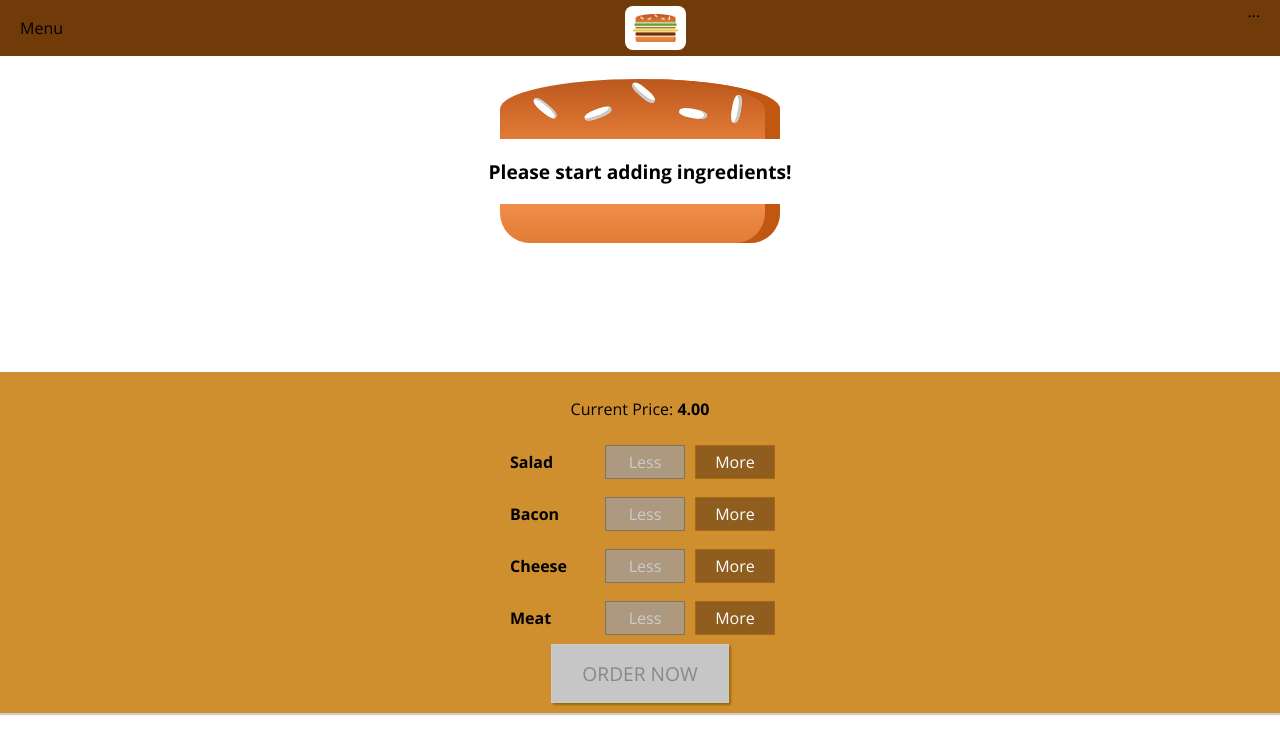
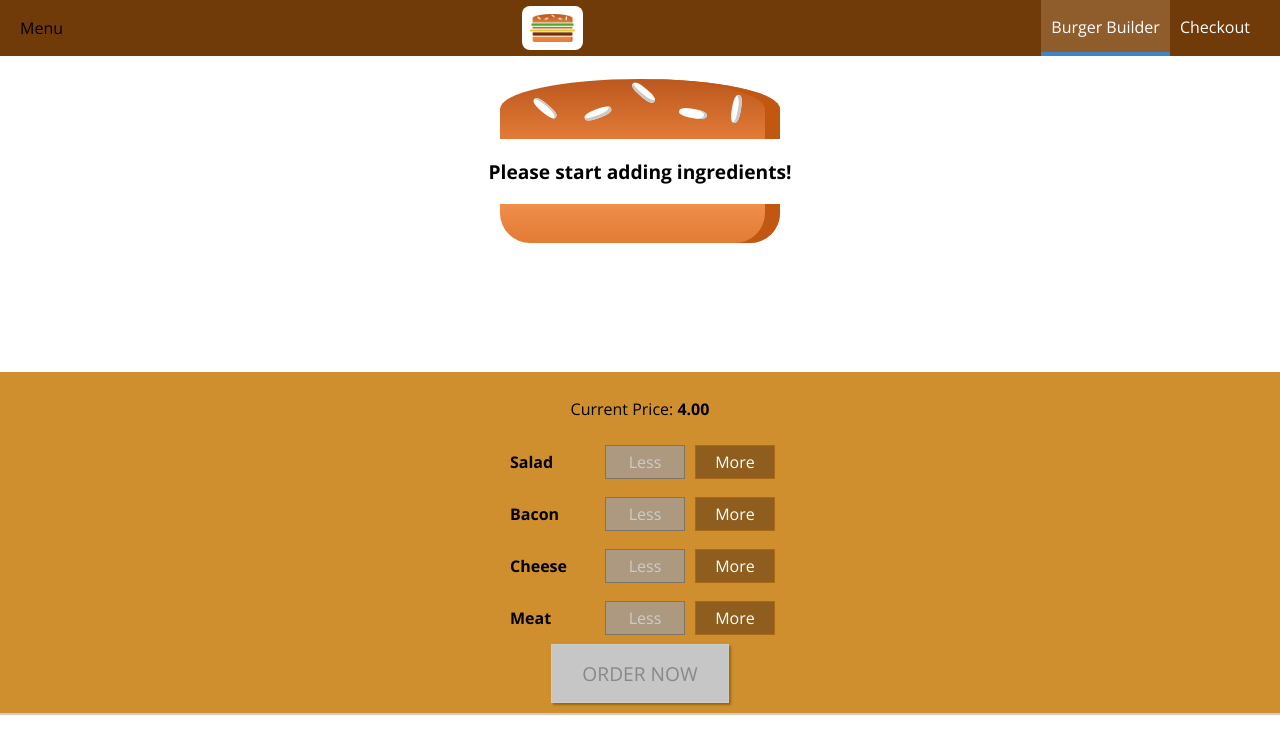
Before and after one commit to nikakey/MyBurger, a React app: page / in a window 1280 px wide. Shown: the top 754 px of the page. Built offline with nearby package versions, Linux system fonts and the light colour scheme.

Commit message:
Add reusable nav items

```diff
--- /dev/null
+++ b/src/components/Navigation/NavigationItems/NavigationItem/NavigationItem.css
@@ -0,0 +1,25 @@
+.NavItem {
+  margin: 0;
+  box-sizing: border-box;
+  display: flex;
+  height: 100%;
+  align-items: center;
+}
+
+.NavItem a {
+  color: #ffffff;
+  text-decoration: none;
+  height: 100%;
+  padding: 16px 10px;
+  border-bottom: 4px solid transparent;
+  box-sizing: border-box;
+  display: block;
+}
+
+.NavItem a:hover,
+.NavItem a:active,
+.NavItem a.active {
+  background: #8f5c2c;
+  border-bottom: 4px solid #4084c8;
+  color: #ffffff;
+}
--- /dev/null
+++ b/src/components/Navigation/NavigationItems/NavigationItem/NavigationItem.js
@@ -0,0 +1,12 @@
+import React from 'react';
+import classes from './NavigationItem.css';
+
+const navItem = (props) => (
+  <li className={classes.NavItem}>
+    <a
+    href={props.link}
+    className={props.active ? classes.active : null}>{props.children}</a>
+  </li>
+);
+
+export default navItem;
--- /dev/null
+++ b/src/components/Navigation/NavigationItems/NavigationItems.css
@@ -0,0 +1,8 @@
+.NavigationItems {
+  margin: 0;
+  padding: 0;
+  list-style: none;
+  display: flex;
+  align-items: center;
+  height: 100%;
+}
--- /dev/null
+++ b/src/components/Navigation/NavigationItems/NavigationItems.js
@@ -0,0 +1,12 @@
+import React from 'react';
+import classes from './NavigationItems.css';
+import NavigationItem from './NavigationItem/NavigationItem';
+
+const navigationItems = (props) => (
+  <ul className={classes.NavigationItems}>
+    <NavigationItem link="/" active>Burger Builder</NavigationItem>
+    <NavigationItem link="/">Checkout</NavigationItem>
+  </ul>
+);
+
+export default navigationItems;
--- a/src/components/Navigation/Toolbar/Toolbar.js
+++ b/src/components/Navigation/Toolbar/Toolbar.js
@@ -1,13 +1,14 @@
 import React from 'react';
 import classes from './Toolbar.css';
 import Logo from '../../Logo/Logo';
+import NavigationItems from '../NavigationItems/NavigationItems';
 
 const toolbar = (props) => (
   <header className={classes.Toolbar}>
     <div>Menu</div>
     <Logo />
     <nav>
-      ...
+      <NavigationItems />
     </nav>
   </header>
 );
```
